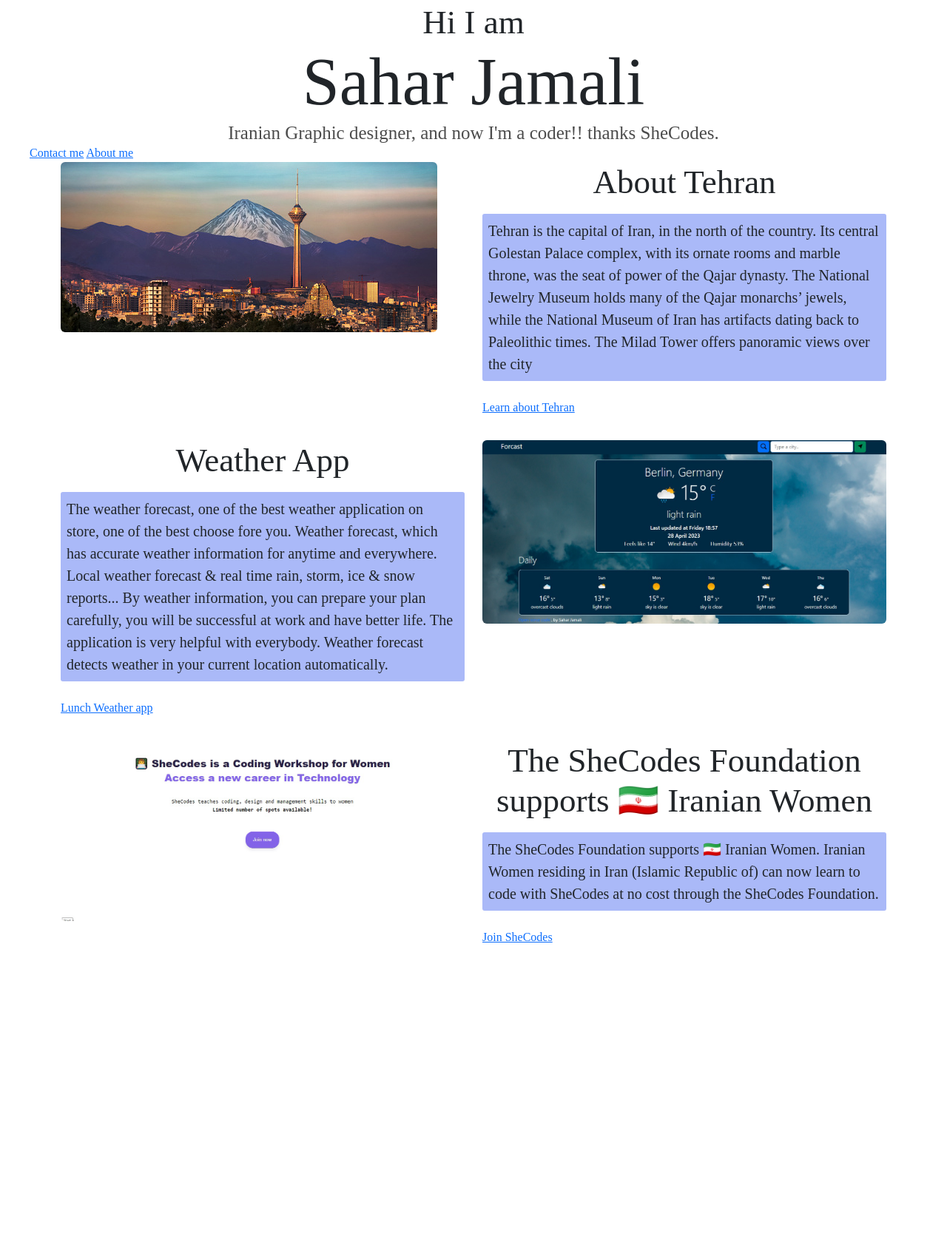
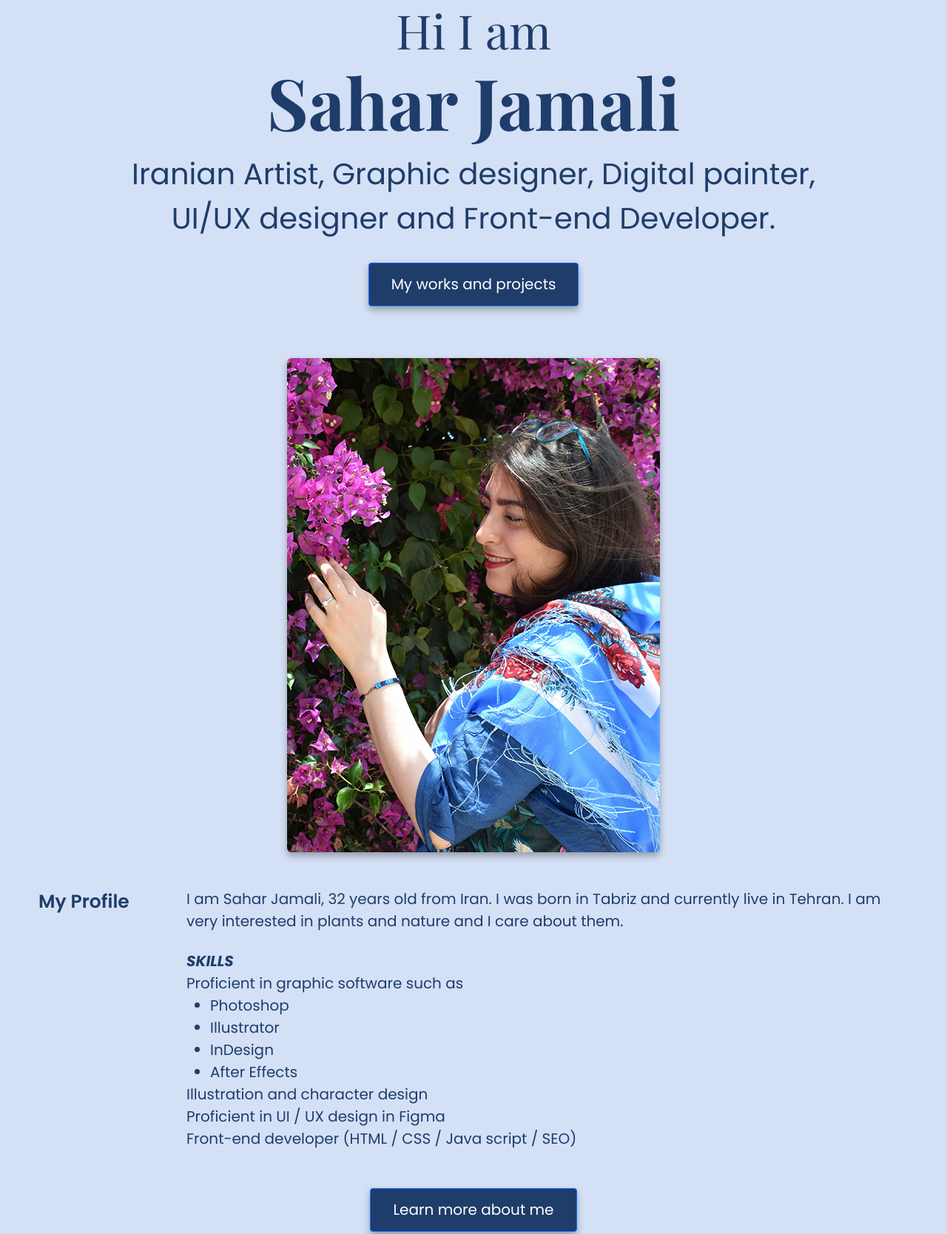
Before and after one commit to sahar-jamali/portfolio-project, a plain HTML site: page index.html in a window 1280 px wide. Shown: the part 113-1781 px from the top of the page at 74% size. Before the commit the page ends 1468 px from the top, so only its background shows below. Drawn offline with nearby package versions, Linux system fonts and the light colour scheme.

Commit message:
make Home page

```diff
--- a/index.html
+++ b/index.html
@@ -21,7 +21,7 @@
       href="https://fonts.googleapis.com/css2?family=Playfair+Display:wght@400;700&family=Poppins:ital,wght@0,400;0,600;1,700&display=swap"
       rel="stylesheet"
     />
-    <link rel="stylesheet" href="/src/styles-intro.css" />
+    <link rel="stylesheet" href="/src/styles-index.css" />
     <script
       src="https://kit.fontawesome.com/cdd6c11d2d.js"
       crossorigin="anonymous"
@@ -89,104 +89,57 @@
     <div class="body-text">
       <h2>Hi I am</h2>
       <h1>Sahar Jamali</h1>
-      <h3>Iranian Graphic designer, and now I'm a coder!! thanks SheCodes.</h3>
-      <div class="introduce">
+      <p>
+        Iranian Artist, Graphic designer, Digital painter, UI/UX designer and
+        Front-end Developer.
+      </p>
+      <div>
         <a
-          href="/intro.html#contact"
-          class="contact"
-          title="Contact with Sahar Jamali"
-          >Contact me</a
-        >
-        <a href="/intro.html" class="about" title="About Sahar Jamali"
-          >About me</a
+          href="/my-projects.html"
+          class="btn btn-primary"
+          title="Sahar Jamali's projects"
+          >My works and projects</a
         >
       </div>
+      <img
+        src="/images/Sahar.jpg"
+        alt=" Photo of Tehran"
+        class="img-fluid rounded d-none d-sm-block sahar-pic mb-5"
+      />
       <div class="container">
         <div class="row mb-3">
-          <div class="col-sm-6">
-            <img
-              src="/images/tehran.jpg"
-              alt=" Photo of Tehran"
-              class="img-fluid rounded d-none d-sm-block"
-            />
+          <div class="col-2">
+            <div class="titleOfParagraph">My Profile</div>
           </div>
-          <div class="col-sm-6">
-            <h2 class="mb-3">About Tehran</h2>
-            <p>
-              Tehran is the capital of Iran, in the north of the country. Its
-              central Golestan Palace complex, with its ornate rooms and marble
-              throne, was the seat of power of the Qajar dynasty. The National
-              Jewelry Museum holds many of the Qajar monarchs’ jewels, while the
-              National Museum of Iran has artifacts dating back to Paleolithic
-              times. The Milad Tower offers panoramic views over the city
-            </p>
-            <div class="mb-3 mt-4">
-              <a
-                href="https://en.wikipedia.org/wiki/Tehran"
-                class="primary-link mobile-link"
-                title="Learn about Tehran"
-                >Learn about Tehran</a
-              >
+          <div class="col-10">
+            <div>
+              I am Sahar Jamali, 32 years old from Iran. I was born in Tabriz
+              and currently live in Tehran. I am very interested in plants and
+              nature and I care about them.
             </div>
+            <div class="titleOfSkills mt-4">SKILLS</div>
+            <div>Proficient in graphic software such as</div>
+            <ul class="mb-0">
+              <li>Photoshop</li>
+              <li>Illustrator</li>
+              <li>InDesign</li>
+              <li>After Effects</li>
+            </ul>
+            <ul class="experience">
+              <li>Illustration and character design</li>
+              <li>Proficient in UI / UX design in Figma</li>
+              <li>Front-end developer (HTML / CSS / Java script / SEO)</li>
+            </ul>
           </div>
         </div>
-        <div class="row mb-3">
-          <div class="col-sm-6">
-            <h2 class="mb-3">Weather App</h2>
-            <p>
-              The weather forecast, one of the best weather application on
-              store, one of the best choose fore you. Weather forecast, which
-              has accurate weather information for anytime and everywhere. Local
-              weather forecast & real time rain, storm, ice & snow reports... By
-              weather information, you can prepare your plan carefully, you will
-              be successful at work and have better life. The application is
-              very helpful with everybody. Weather forecast detects weather in
-              your current location automatically.
-            </p>
-            <div class="mb-3 mt-4">
-              <a
-                href="https://blue-weather-search-engine.netlify.app/"
-                class="primary-link mobile-link"
-                title="Lunch Weather app sites designed by Sahar Jamali"
-                >Lunch Weather app</a
-              >
-            </div>
-          </div>
-          <div class="col-sm-6">
-            <img
-              src="/images/weather-app.png"
-              alt="Weather app photo"
-              class="img-fluid rounded d-none d-sm-block"
-            />
-          </div>
-        </div>
-        <div class="row mb-4">
-          <div class="col-sm-6">
-            <img
-              src="/images/join-shecodes.png"
-              alt="Join shecodes photo"
-              class="img-fluid rounded d-none d-sm-block"
-            />
-          </div>
-          <div class="col-sm-6">
-            <h2 class="mb-3">
-              The SheCodes Foundation supports 🇮🇷 Iranian Women
-            </h2>
-            <p>
-              The SheCodes Foundation supports 🇮🇷 Iranian Women. Iranian Women
-              residing in Iran (Islamic Republic of) can now learn to code with
-              SheCodes at no cost through the SheCodes Foundation.
-            </p>
-            <div class="mb-3 mt-4">
-              <a
-                href="https://www.shecodes.io/"
-                class="primary-link mobile-link"
-                title="The SheCodes Foundation supports 🇮🇷 Iranian Women"
-                >Join SheCodes</a
-              >
-            </div>
-          </div>
-        </div>
+      </div>
+      <div>
+        <a
+          href="/my-projects.html"
+          class="btn btn-primary"
+          title="Sahar Jamali's projects"
+          >Learn more about me</a
+        >
       </div>
     </div>
   </body>
--- a/src/styles-index.css
+++ b/src/styles-index.css
@@ -12,54 +12,75 @@ body {
 
 h1,
 h2,
-h3 {
+h3,
+h4,
+h5,
+h6 {
   text-align: center;
   margin: 0px;
+  font-family: var(--first-font);
+  color: var(--second-color);
 }
 
 h1 {
-  font-size: 90px;
+  font-size: 96px;
+  font-weight: bold;
 }
 
 h2 {
-  font-size: 45px;
+  font-size: 64px;
 }
 
-h3 {
-  color: var(--first-color);
-  font-size: 25px;
+p {
+  color: var(--second-color);
+  font-family: var(--second-font);
+  font-size: 40px;
+  margin: 10px auto;
+  max-width: 1000px;
 }
 
 .body-text {
   margin: 60px auto;
+  text-align: center;
 }
 
-.introduce {
-  display: flex;
-  justify-content: center;
-  margin: 30px;
+.btn-primary {
+  background: var(--second-color);
+  font-family: var(--second-font);
+  border-radius: 4px;
+  color: white;
+  font-size: 20px;
+  line-height: 27px;
+  padding: 15px 30px;
+  margin: 20px 0px;
+  margin-bottom: 70px;
+  box-shadow: var(--box-shadow);
 }
 
-.introduce a {
-  border: 1px solid;
-  padding: 15px;
-  border-radius: 5px;
-  margin: 20px;
-  text-decoration: none;
+.sahar-pic {
+  margin: 0px auto;
+  box-shadow: var(--box-shadow);
 }
 
-.contact {
-  background: var(--second-color);
-  color: white;
-  box-shadow: 0 5px 5px rgba(0, 0, 0, 0.3);
-}
-
-.about {
-  border-color: var(--second-color);
-  color: var(--second-color);
-}
 .container {
   max-width: 1200px;
+  color: var(--second-color);
+  font-family: var(--second-font);
+  font-size: 20px;
+  font-weight: normal;
+  text-align: left;
+}
+.titleOfParagraph {
+  font-size: 25px;
+  font-weight: 600;
+}
+.titleOfSkills {
+  font-weight: 400;
+  font-style: italic;
+}
+.experience {
+  list-style: none;
+  padding-left: 0px;
 }
 .primary-link {
   border-radius: 4px;
```
Also changed, not shown: images/Sahar.jpg (added).
